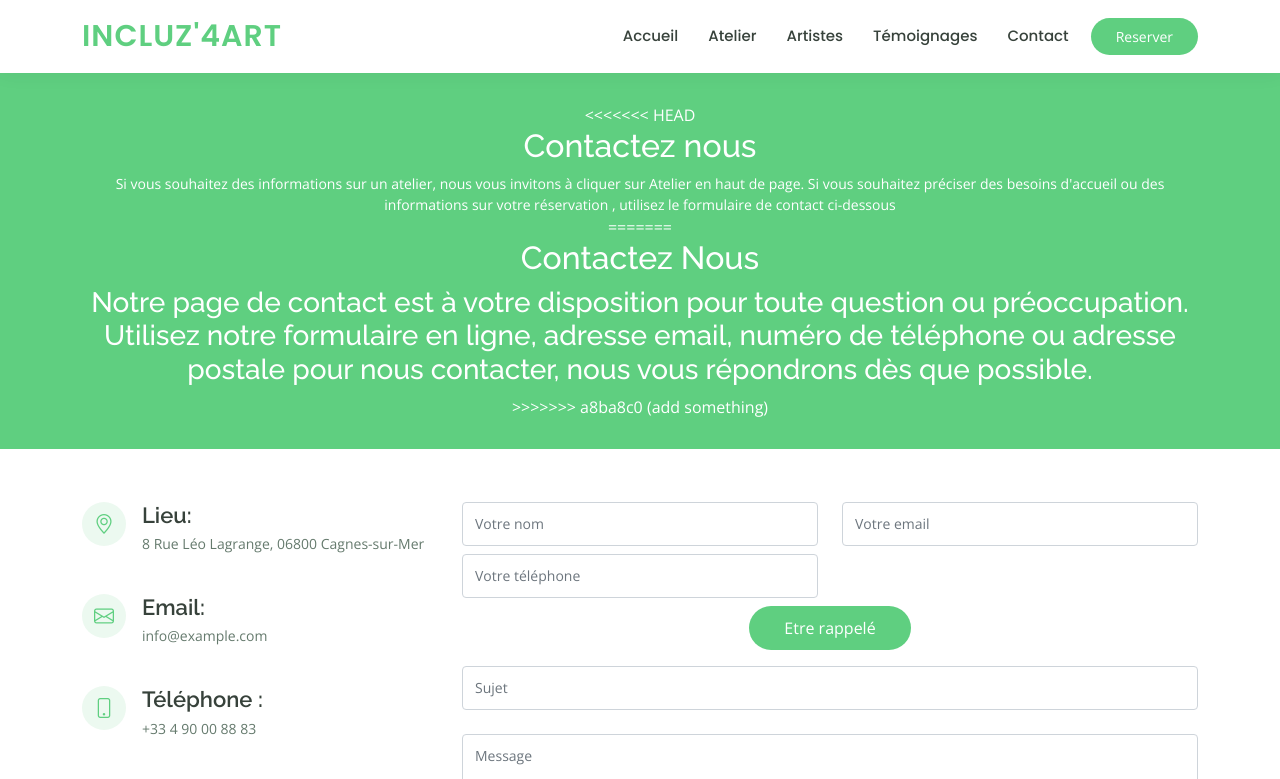
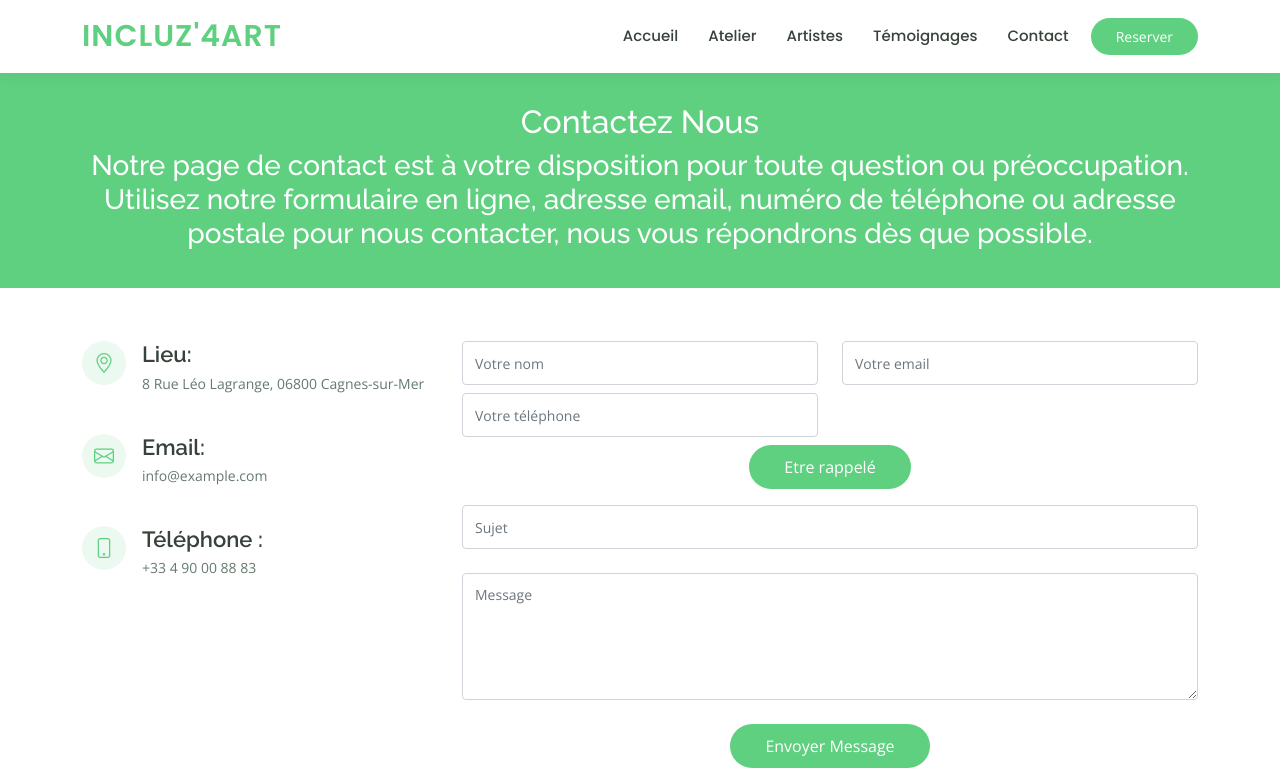
Before and after one commit to neoteristis/artlab-hackaton-what06, a plain HTML site: page contact.html in a window 1280 px wide. Shown: the top 779 px of the page. Drawn offline with nearby package versions, Linux system fonts and the light colour scheme.

Commit message:
resolve conflicts

```diff
--- a/contact.html
+++ b/contact.html
@@ -72,14 +72,8 @@
     <!-- ======= Breadcrumbs ======= -->
     <div class="breadcrumbs" data-aos="fade-in">
       <div class="container">
-<<<<<<< HEAD
-        <h2>Contactez nous</h2>
-        <p>Si vous souhaitez des informations sur un atelier, nous vous invitons à cliquer sur Atelier en haut de page.
-Si vous souhaitez préciser des besoins d'accueil ou des informations sur votre réservation , utilisez le formulaire de contact ci-dessous </p>
-=======
         <h2>Contactez Nous</h2>
         <h3>Notre page de contact est à votre disposition pour toute question ou préoccupation. Utilisez notre formulaire en ligne, adresse email, numéro de téléphone ou adresse postale pour nous contacter, nous vous répondrons dès que possible. </h3>
->>>>>>> a8ba8c0 (add something)
       </div>
     </div><!-- End Breadcrumbs -->
 
```
Also changed, not shown: courses.html (+0 -15 lines).
